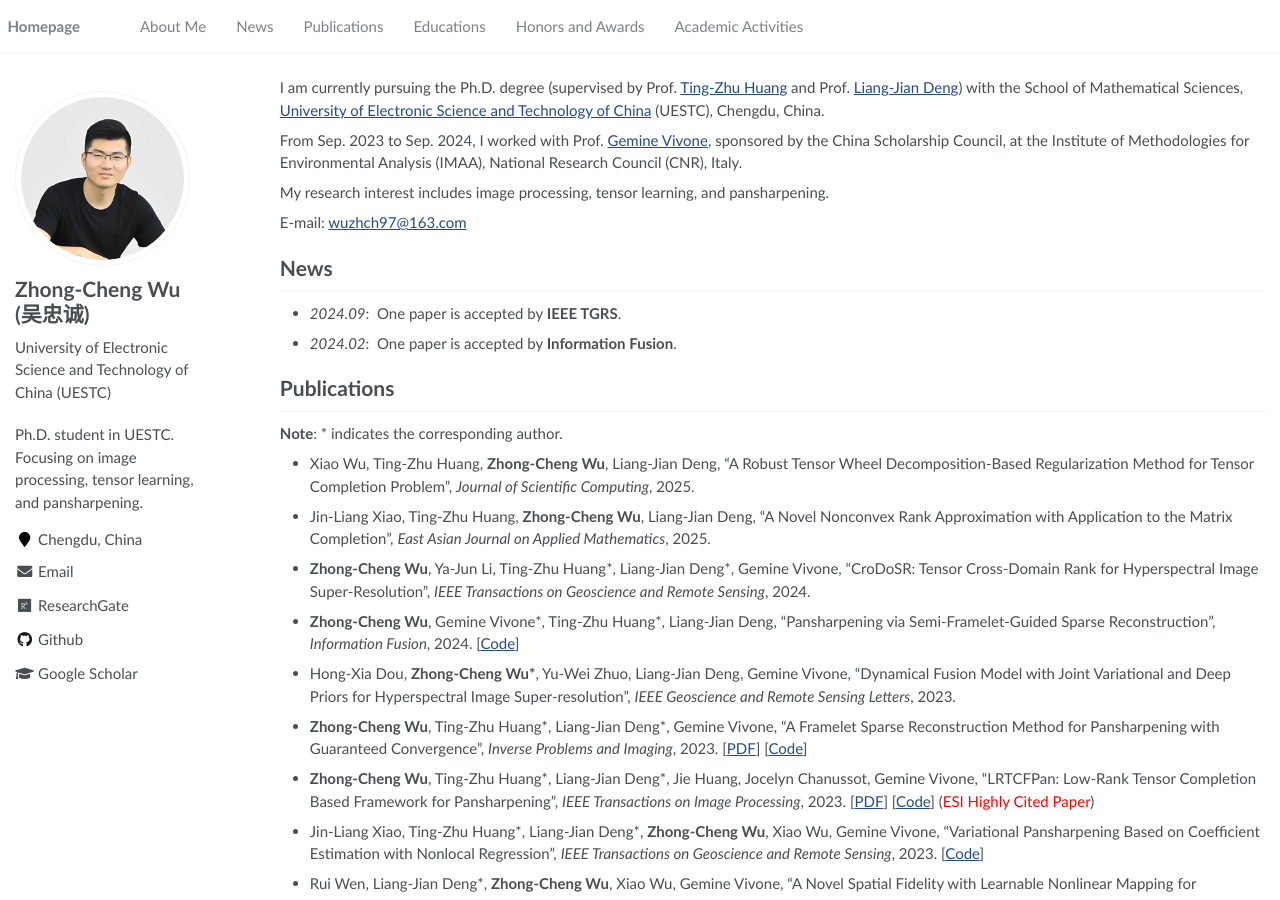
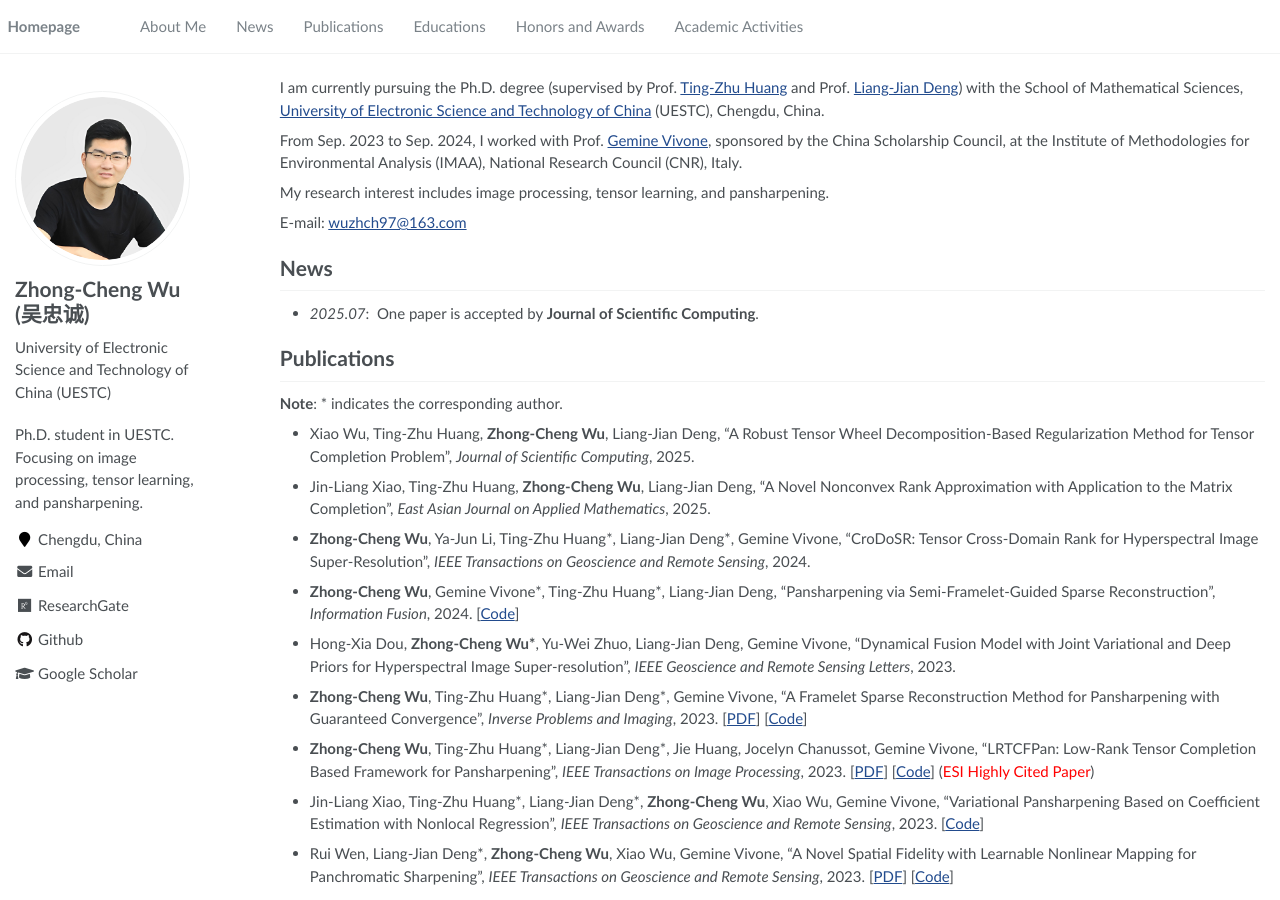
Before and after one commit to zhongchengwu/zhongchengwu.github.io, a Jekyll site: the page built from _pages/about.md, in a window 1280 px wide and 900 px high. Built offline with Jekyll 4.4.1, drawn with Linux system fonts in a browser that asks for light colours.

Commit message:
Update about.md

```diff
--- a/_pages/about.md
+++ b/_pages/about.md
@@ -26,8 +26,7 @@ My research interest includes image processing, tensor learning, and pansharpeni
 E-mail: <wuzhch97@163.com> &emsp;
 
 # News
-- *2024.09*: &nbsp;One paper is accepted by <b>IEEE TGRS</b>.
-- *2024.02*: &nbsp;One paper is accepted by <b>Information Fusion</b>.
+- *2025.07*: &nbsp;One paper is accepted by <b>Journal of Scientific Computing</b>.
 
 # Publications
 <b>Note</b>: \* indicates the corresponding author.
```
